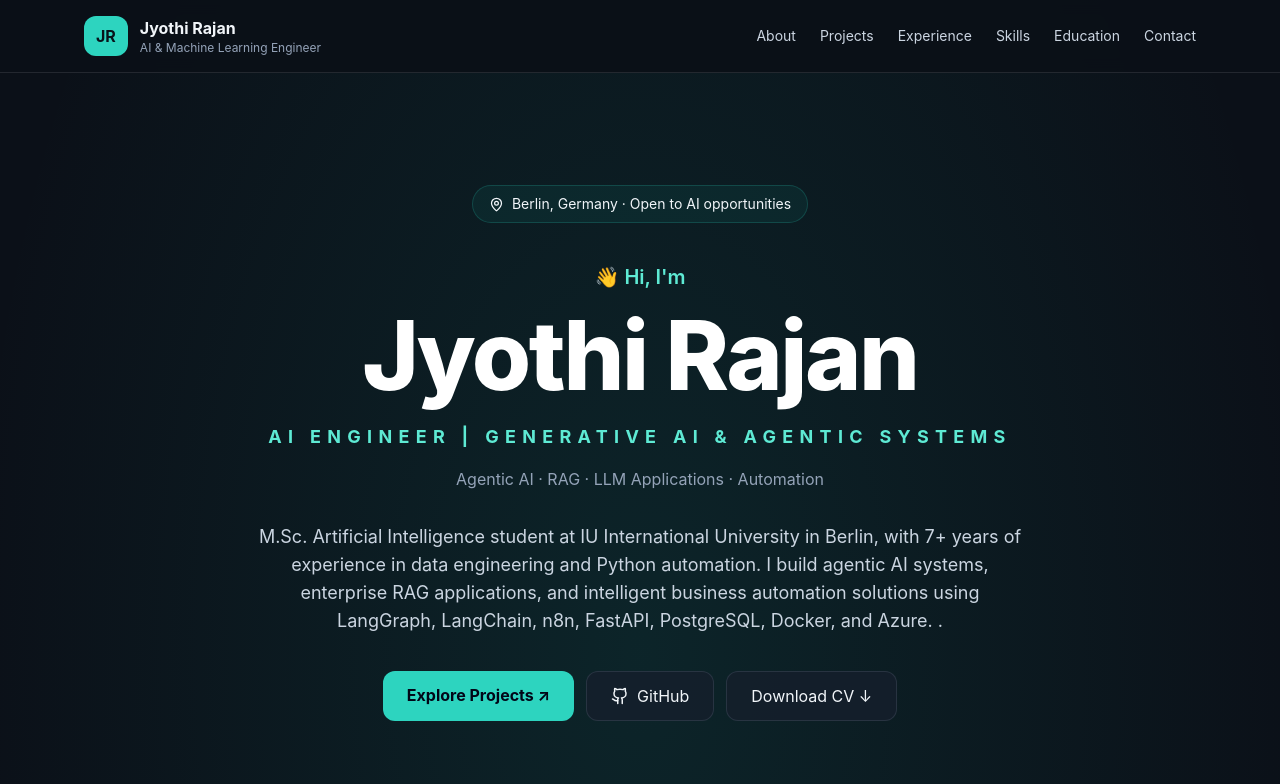
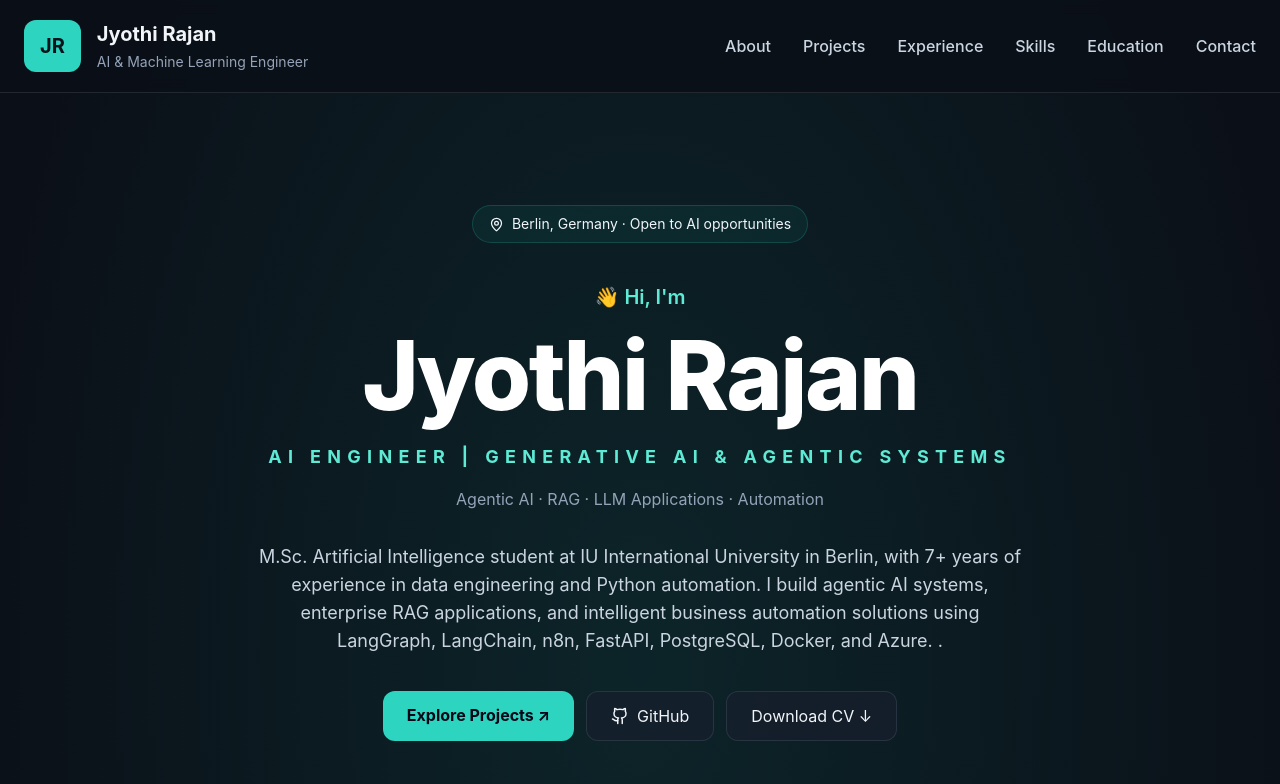
Before and after one commit to Jyothi162/jyothi-ai-portfolio, a React (Vite) app: page / in a window 1280 px wide. Shown: the top 784 px of the page. Built offline with nearby package versions, Linux system fonts and the light colour scheme.

Commit message:
Fix header

```diff
--- a/src/main.jsx
+++ b/src/main.jsx
@@ -218,19 +218,71 @@ function App() {
   const [open, setOpen] = React.useState(false);
   return (
     <div className="min-h-screen glow text-slate-100">
-      <header className="sticky top-0 z-20 border-b border-white/10 bg-[#0b1018]/95 backdrop-blur">
-        <div className="mx-auto max-w-6xl px-5 py-4 flex items-center justify-between">
-          <a href="#home" className="flex items-center gap-3 font-bold">
-            <span className="rounded-xl bg-teal-400 text-[#08131b] px-3 py-2">JR</span>
-            <span>Jyothi Rajan<span className="block text-xs font-normal text-slate-400">AI & Machine Learning Engineer</span></span>
-          </a>
-          <nav className="hidden md:flex gap-6 text-sm text-slate-300">
-            {nav.map(n => <a key={n} href={`#${n.toLowerCase()}`} className="hover:text-teal-300 transition-colors">{n}</a>)}
-          </nav>
-          <button className="md:hidden" aria-label="Toggle navigation" aria-expanded={open} onClick={() => setOpen(!open)}>{open ? <X /> : <Menu />}</button>
-        </div>
-        {open && <nav className="md:hidden px-6 pb-5 flex flex-wrap gap-4 text-sm">{nav.map(n => <a key={n} onClick={() => setOpen(false)} href={`#${n.toLowerCase()}`}>{n}</a>)}</nav>}
-      </header>
+
+<header className="sticky top-0 z-20 border-b border-white/10 bg-[#0b1018]/95 backdrop-blur">
+
+  <div className="mx-auto max-w-7xl px-6 py-5 flex items-center justify-between">
+
+    <a href="#home" className="flex items-center gap-4 font-bold">
+
+      <span className="rounded-xl bg-teal-400 text-[#08131b] px-4 py-3 text-xl">
+        JR
+      </span>
+
+      <span className="text-xl">
+        Jyothi Rajan
+
+        <span className="block text-sm font-normal text-slate-400 mt-1">
+          AI & Machine Learning Engineer
+        </span>
+
+      </span>
+
+    </a>
+
+    <nav className="hidden lg:flex gap-8 text-base font-medium text-slate-300">
+
+      {nav.map(n => (
+        <a
+          key={n}
+          href={`#${n.toLowerCase()}`}
+          className="hover:text-teal-300 transition-colors"
+        >
+          {n}
+        </a>
+      ))}
+
+    </nav>
+
+    <button
+      className="lg:hidden"
+      aria-label="Toggle navigation"
+      aria-expanded={open}
+      onClick={() => setOpen(!open)}
+    >
+      {open ? <X /> : <Menu />}
+    </button>
+
+  </div>
+
+  {open && (
+    <nav className="lg:hidden px-6 pb-5 flex flex-wrap gap-5 text-base">
+
+      {nav.map(n => (
+        <a
+          key={n}
+          onClick={() => setOpen(false)}
+          href={`#${n.toLowerCase()}`}
+        >
+          {n}
+        </a>
+      ))}
+
+    </nav>
+  )}
+
+</header>
+
 
       <main id="home">
         <section className="max-w-6xl mx-auto px-5 pt-20 md:pt-28 pb-24 text-center">
```
